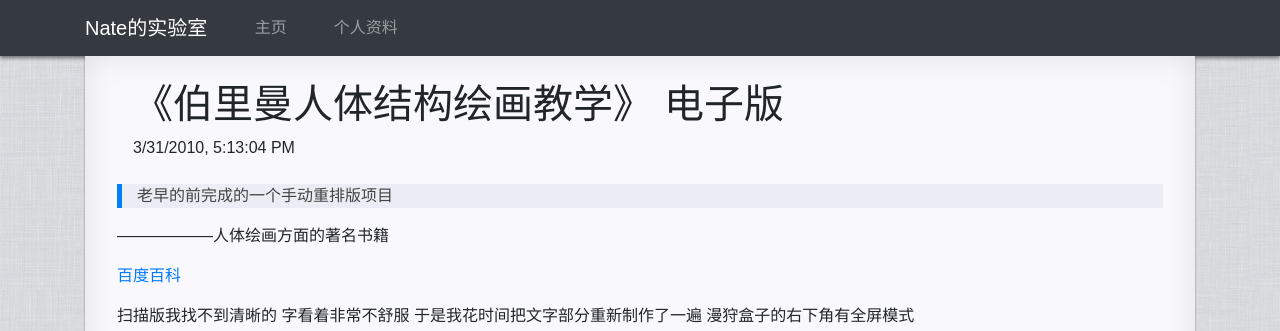
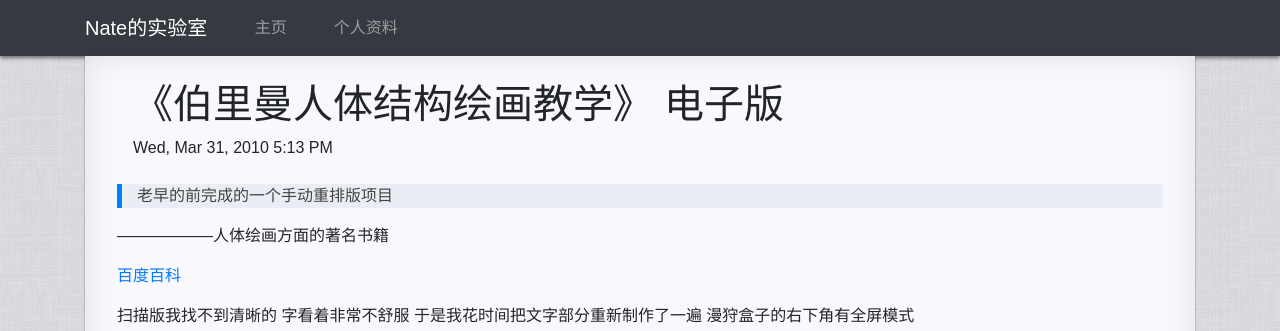
Before and after one commit to NateScarlet/NateScarlet.Github.io, a Jekyll site: the page built from _posts/2010-04-01-伯里曼.md, in a window 1280 px wide. Shown: the top 331 px of the page. Built offline with Jekyll 4.4.1, drawn with Linux system fonts in a browser that asks for light colours; nearby versions of some CDN libraries; our own code applies the rules of GitHub Pages for plain Markdown files; comment, search, counter and statistics services are not loaded; a style sheet for code colours, icons or effects is not loaded; part of the change alters nothing that is shown.

```diff
--- a/_includes/head.html
+++ b/_includes/head.html
@@ -52,6 +52,12 @@
     crossorigin="anonymous"
   ></script>
   <script src="https://cdn.jsdelivr.net/npm/time-elements@2.0.0/dist/time-elements-legacy.min.js"></script>
+  <script src="https://cdn.jsdelivr.net/npm/moment@2.24.0/moment.min.js"></script>
+  <script
+    src="https://cdn.jsdelivr.net/npm/moment@2.24.0/locale/zh-cn.js"
+    integrity="sha256-s+WKpPgygjG4qcMXgG1xN5xR0N6yzpdh70gPVNR3/Vs="
+    crossorigin="anonymous"
+  ></script>
   <script
     type="text/javascript"
     src="{{ '/static/js/index.js' | prepend: site.baseurl }}"
--- a/static/js/index.js
+++ b/static/js/index.js
@@ -121,11 +121,13 @@ function generateContent() {
   }
 }
 
+moment.locale(window.navigator.userLanguage || window.navigator.language);
+
 function convertLocaleTime() {
   $('local-time').each(function() {
     var localTime = new Date($(this).attr('datetime'));
     if (!isNaN(localTime.getTime())) {
-      $(this).text(localTime.toLocaleString());
+      $(this).text(moment(localTime).format('llll'));
     }
   });
 }
```
